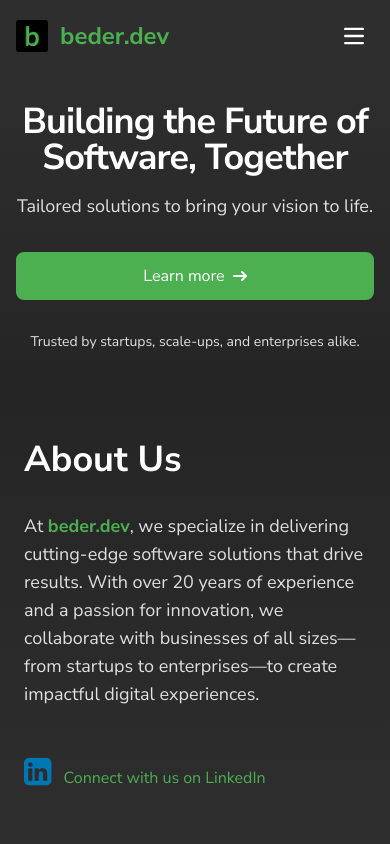
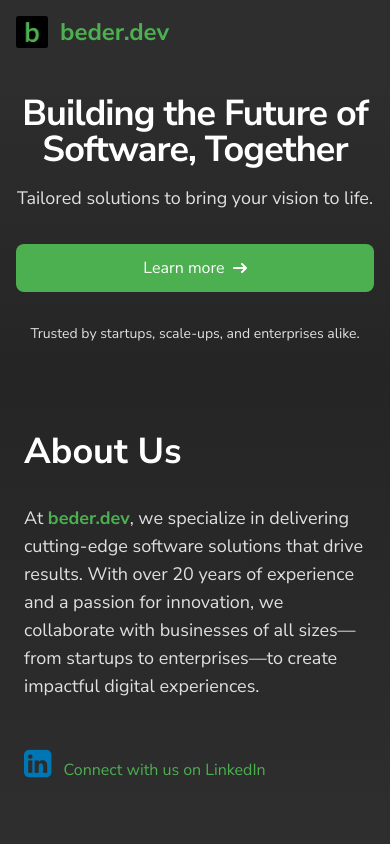
Before and after one commit to beder/beder.dev, a website: page index.html in a window 390 px wide. Shown: the top 844 px of the page. Drawn offline with Linux system fonts and the light colour scheme.

Commit message:
Remove mobile menu button

```diff
--- a/index.html
+++ b/index.html
@@ -42,12 +42,6 @@
           <img src="img/logo_black_initial.png" class="h-8" alt="Flowbite Logo" />
           <span class="self-center text-2xl font-semibold whitespace-nowrap text-[#4caf50]">beder.dev</span>
       </a>
-      <button data-collapse-toggle="navbar-default" type="button" class="inline-flex items-center p-2 w-10 h-10 justify-center text-sm rounded-lg md:hidden focus:outline-none focus:ring-2 hover:bg-gray-700 focus:ring-gray-600" aria-controls="navbar-default" aria-expanded="false">
-          <span class="sr-only">Open main menu</span>
-          <svg class="w-5 h-5" aria-hidden="true" xmlns="http://www.w3.org/2000/svg" fill="none" viewBox="0 0 17 14">
-              <path stroke="currentColor" stroke-linecap="round" stroke-linejoin="round" stroke-width="2" d="M1 1h15M1 7h15M1 13h15"/>
-          </svg>
-      </button>
       <div class="hidden w-full md:block md:w-auto" id="navbar-default">
         <ul class="font-medium flex flex-col p-4 md:p-0 mt-4 border rounded-lg md:flex-row md:space-x-8 rtl:space-x-reverse md:mt-0 md:border-0 border-gray-700">
           <li>
```
Also changed, not shown: css/main.css.
